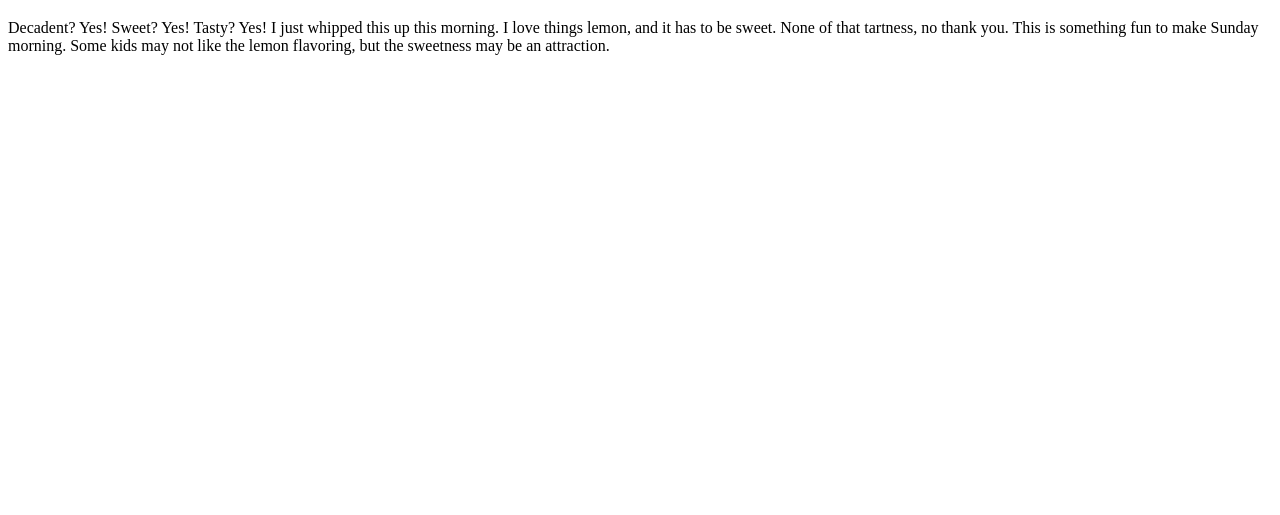
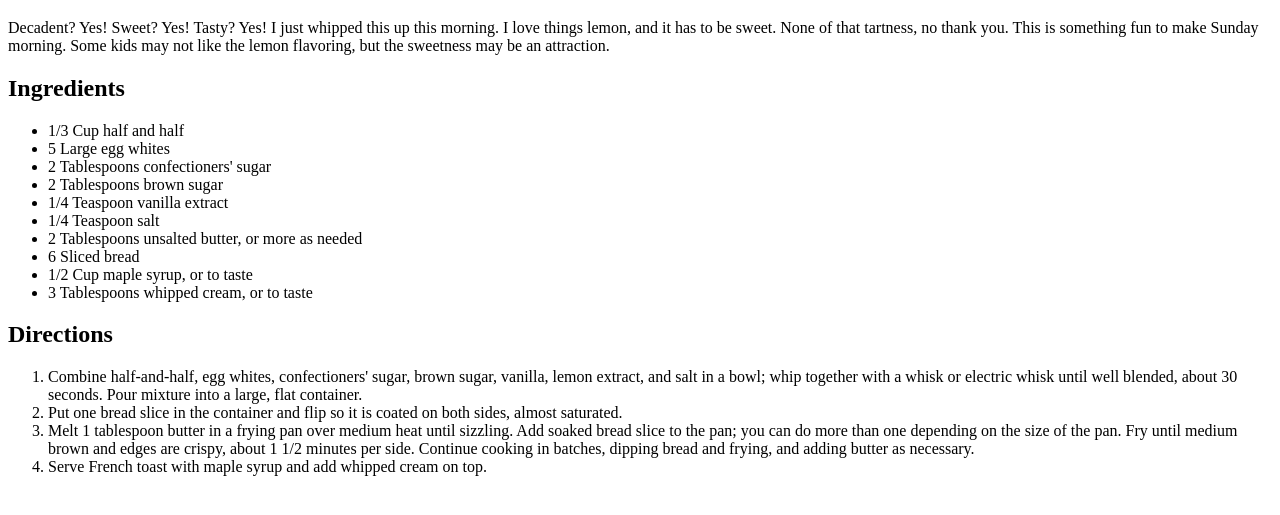
Before and after one commit to BadaBingBadaBo0m/odin-recipies, a plain HTML site: page recipes/lemon-vanilla-french-toast.html in a window 1280 px wide. Shown: the part 159-674 px from the top of the page. Drawn offline with Linux system fonts and the light colour scheme.

Commit message:
added directions heading and ordered list of directions

```diff
--- a/recipes/lemon-vanilla-french-toast.html
+++ b/recipes/lemon-vanilla-french-toast.html
@@ -17,5 +17,30 @@
         None of that tartness, no thank you. This is something fun to make Sunday morning.
         Some kids may not like the lemon flavoring, but the sweetness may be an attraction.
     </p>
+
+    <h2>Ingredients</h2>
+    <ul>
+        <li>1/3 Cup half and half</li>
+        <li>5 Large egg whites</li>
+        <li>2 Tablespoons confectioners' sugar</li>
+        <li>2 Tablespoons brown sugar</li>
+        <li>1/4 Teaspoon vanilla extract</li>
+        <li>1/4 Teaspoon salt</li>
+        <li>2 Tablespoons unsalted butter, or more as needed</li>
+        <li>6 Sliced bread</li>
+        <li>1/2 Cup maple syrup, or to taste</li>
+        <li>3 Tablespoons whipped cream, or to taste</li>
+    </ul>
+
+    <h2>Directions</h2>
+    <ol>
+        <li>Combine half-and-half, egg whites, confectioners' sugar, brown sugar, vanilla, lemon extract, and salt in a bowl;
+            whip together with a whisk or electric whisk until well blended, about 30 seconds. Pour mixture into a large, flat container.</li>
+        <li>Put one bread slice in the container and flip so it is coated on both sides, almost saturated.</li>
+        <li>Melt 1 tablespoon butter in a frying pan over medium heat until sizzling. Add soaked bread slice to the pan;
+            you can do more than one depending on the size of the pan. Fry until medium brown and edges are crispy,
+            about 1 1/2 minutes per side. Continue cooking in batches, dipping bread and frying, and adding butter as necessary.</li>
+            <li>Serve French toast with maple syrup and add whipped cream on top.</li>
+    </ol>
 </body>
 </html>
```
